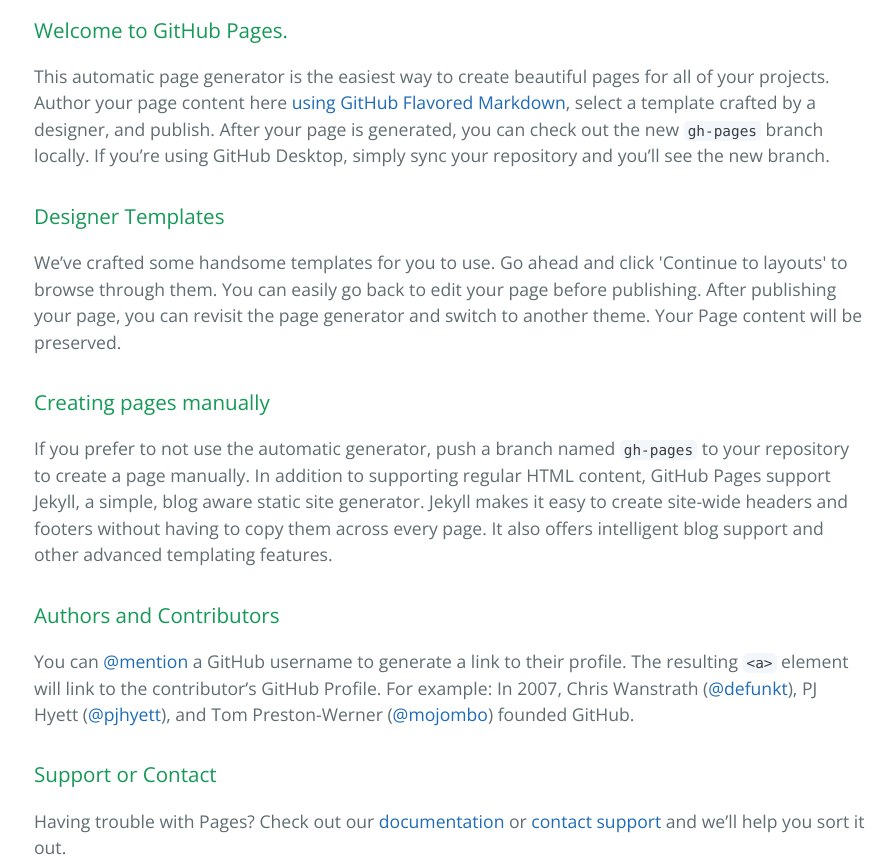
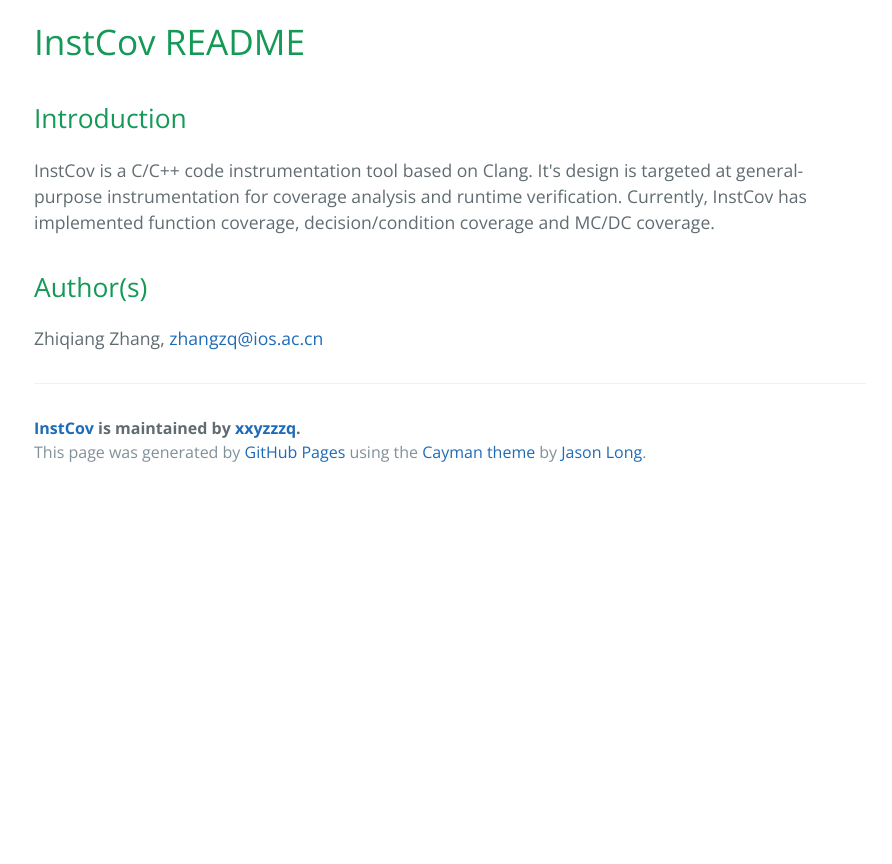
Before and after one commit to lvshuiyiqing/instcov-1, a plain HTML site: page index.html in a window 1280 px wide. Shown: the part 400-1264 px from the top of the page, without its empty margins (190-1082 px from the left). After the commit the page ends 896 px from the top, so only its background shows below. Drawn offline with nearby package versions, Linux system fonts and the light colour scheme.

Commit message:
Create gh-pages branch via GitHub

```diff
--- a/index.html
+++ b/index.html
@@ -19,30 +19,21 @@
     </section>
 
     <section class="main-content">
-      <h3>
-<a id="welcome-to-github-pages" class="anchor" href="#welcome-to-github-pages" aria-hidden="true"><span class="octicon octicon-link"></span></a>Welcome to GitHub Pages.</h3>
+      <h1>
+<a id="instcov-readme" class="anchor" href="#instcov-readme" aria-hidden="true"><span class="octicon octicon-link"></span></a>InstCov README</h1>
 
-<p>This automatic page generator is the easiest way to create beautiful pages for all of your projects. Author your page content here <a href="https://guides.github.com/features/mastering-markdown/">using GitHub Flavored Markdown</a>, select a template crafted by a designer, and publish. After your page is generated, you can check out the new <code>gh-pages</code> branch locally. If you’re using GitHub Desktop, simply sync your repository and you’ll see the new branch.</p>
+<h2>
+<a id="introduction" class="anchor" href="#introduction" aria-hidden="true"><span class="octicon octicon-link"></span></a>Introduction</h2>
 
-<h3>
-<a id="designer-templates" class="anchor" href="#designer-templates" aria-hidden="true"><span class="octicon octicon-link"></span></a>Designer Templates</h3>
+<p>InstCov is a C/C++ code instrumentation tool based on Clang. It's design is
+targeted at general-purpose instrumentation for coverage analysis and runtime
+verification. Currently, InstCov has implemented function coverage,
+decision/condition coverage and MC/DC coverage.</p>
 
-<p>We’ve crafted some handsome templates for you to use. Go ahead and click 'Continue to layouts' to browse through them. You can easily go back to edit your page before publishing. After publishing your page, you can revisit the page generator and switch to another theme. Your Page content will be preserved.</p>
+<h2>
+<a id="authors" class="anchor" href="#authors" aria-hidden="true"><span class="octicon octicon-link"></span></a>Author(s)</h2>
 
-<h3>
-<a id="creating-pages-manually" class="anchor" href="#creating-pages-manually" aria-hidden="true"><span class="octicon octicon-link"></span></a>Creating pages manually</h3>
-
-<p>If you prefer to not use the automatic generator, push a branch named <code>gh-pages</code> to your repository to create a page manually. In addition to supporting regular HTML content, GitHub Pages support Jekyll, a simple, blog aware static site generator. Jekyll makes it easy to create site-wide headers and footers without having to copy them across every page. It also offers intelligent blog support and other advanced templating features.</p>
-
-<h3>
-<a id="authors-and-contributors" class="anchor" href="#authors-and-contributors" aria-hidden="true"><span class="octicon octicon-link"></span></a>Authors and Contributors</h3>
-
-<p>You can <a href="https://github.com/blog/821" class="user-mention">@mention</a> a GitHub username to generate a link to their profile. The resulting <code>&lt;a&gt;</code> element will link to the contributor’s GitHub Profile. For example: In 2007, Chris Wanstrath (<a href="https://github.com/defunkt" class="user-mention">@defunkt</a>), PJ Hyett (<a href="https://github.com/pjhyett" class="user-mention">@pjhyett</a>), and Tom Preston-Werner (<a href="https://github.com/mojombo" class="user-mention">@mojombo</a>) founded GitHub.</p>
-
-<h3>
-<a id="support-or-contact" class="anchor" href="#support-or-contact" aria-hidden="true"><span class="octicon octicon-link"></span></a>Support or Contact</h3>
-
-<p>Having trouble with Pages? Check out our <a href="https://help.github.com/pages">documentation</a> or <a href="https://github.com/contact">contact support</a> and we’ll help you sort it out.</p>
+<p>Zhiqiang Zhang, <a href="mailto:zhangzq@ios.ac.cn">zhangzq@ios.ac.cn</a></p>
 
       <footer class="site-footer">
         <span class="site-footer-owner"><a href="https://github.com/xxyzzzq/instcov">InstCov</a> is maintained by <a href="https://github.com/xxyzzzq">xxyzzzq</a>.</span>
```
Also changed, not shown: params.json (+1 -1 lines).
